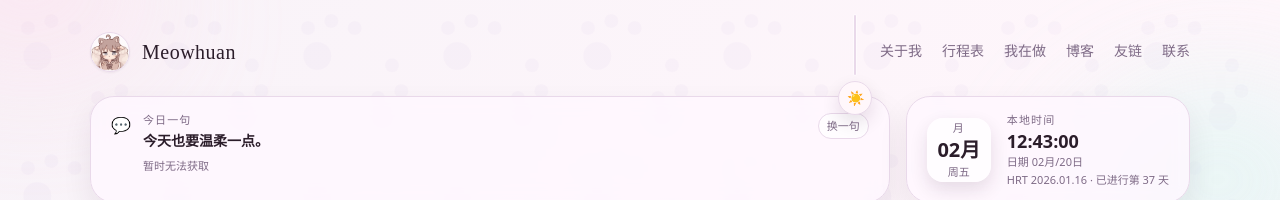
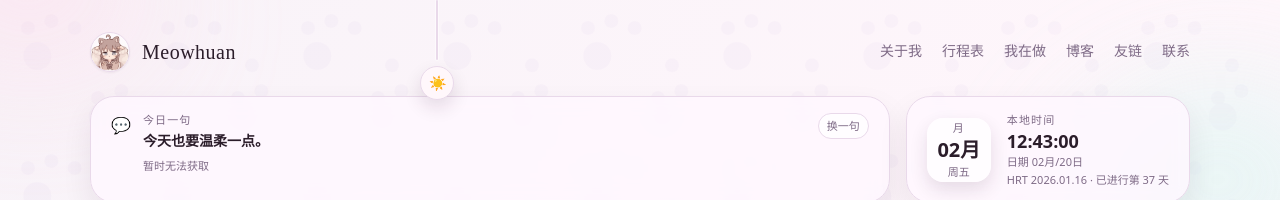
Before and after one commit to meowhuan/Personal_Homepage, a Vue app: page / in a window 1280 px wide. Shown: the top 200 px of the page. Built offline with nearby package versions, Linux system fonts and the light colour scheme; no server answers; a web font is replaced by a local one.

Commit message:
开关悬浮

```diff
--- a/src/styles/homepage.css
+++ b/src/styles/homepage.css
@@ -127,8 +127,9 @@
 
 .cord-switch-desktop {
   display: none;
-  position: absolute;
-  top: -26px;
+  position: fixed;
+  top: calc(env(safe-area-inset-top, 0px) + 0px);
+  z-index: 40;
 }
 
 .nav-links-wrap {
@@ -152,14 +153,16 @@
 @media (min-width: 768px) and (max-width: 1299px) {
   .cord-switch-desktop-left {
     display: flex;
-    right: calc(100% + 8px);
+    left: max(calc(env(safe-area-inset-left, 0px) + 6px), calc((100vw - min(1100px, 92vw)) / 2 + 330px));
+    right: auto;
   }
 }
 
 @media (min-width: 1300px) {
   .cord-switch-desktop-right {
     display: flex;
-    left: calc(100% + 30px);
+    right: max(calc(env(safe-area-inset-right, 0px) + 6px), calc((100vw - min(1100px, 92vw)) / 2 - 24px));
+    left: auto;
   }
 }
 
```
